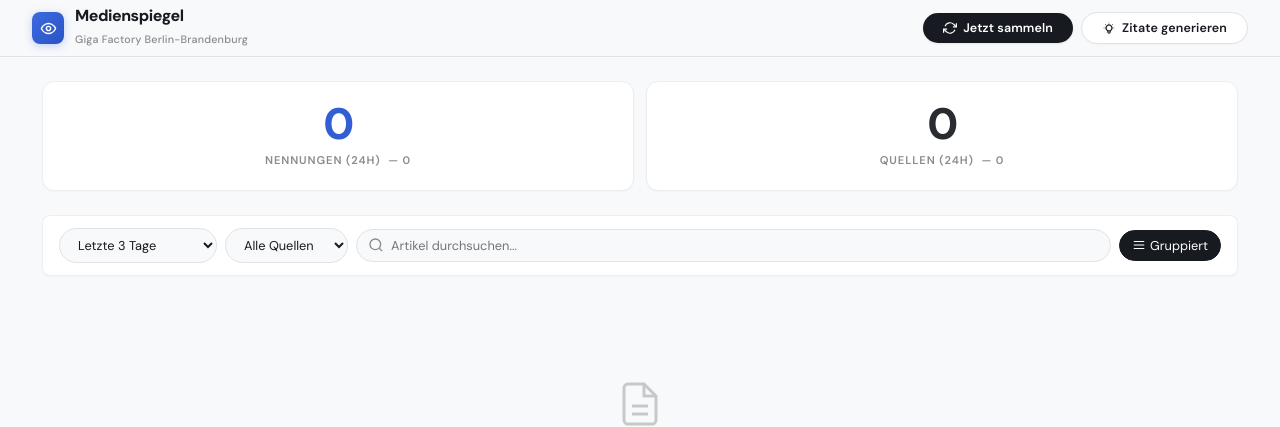
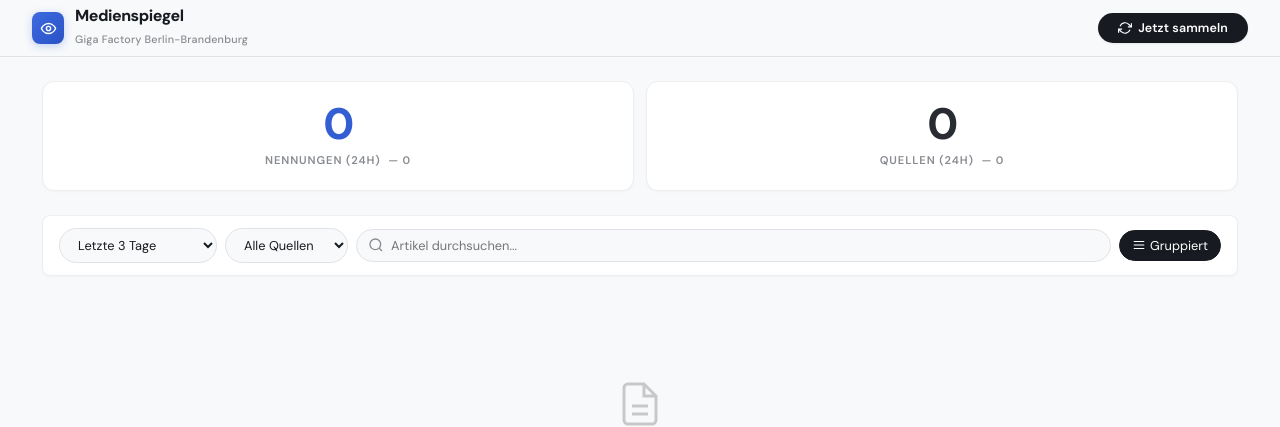
Before and after one commit to Luten-debug/medienspiegel, a Flask app: page / in a window 1280 px wide. Shown: the top 427 px of the page. Run offline with Flask 2, Linux system fonts and the light colour scheme; data that the repository does not hold is empty; some libraries are stand-ins or nearby versions.

Commit message:
fix: scroll animation conflict + meta-comment cleanup + remove quote button

```diff
--- a/app/templates/base.html
+++ b/app/templates/base.html
@@ -32,13 +32,6 @@
                     <svg width="16" height="16" viewBox="0 0 24 24" fill="none" stroke="currentColor" stroke-width="2"><path d="M23 4v6h-6"/><path d="M1 20v-6h6"/><path d="M3.51 9a9 9 0 0114.85-3.36L23 10M1 14l4.64 4.36A9 9 0 0020.49 15"/></svg>
                     Jetzt sammeln
                 </button>
-                <button class="btn btn-secondary"
-                        hx-post="/api/summarize"
-                        hx-target="#mail-status"
-                        hx-swap="innerHTML">
-                    <svg width="16" height="16" viewBox="0 0 24 24" fill="none" stroke="currentColor" stroke-width="2"><path d="M9.663 17h4.674M12 3v1m6.364 1.636l-.707.707M21 12h-1M4 12H3m3.343-5.657l-.707-.707m2.828 9.9a5 5 0 117.072 0l-.548.547A3.374 3.374 0 0014 18.469V19a2 2 0 11-4 0v-.531c0-.895-.356-1.754-.988-2.386l-.548-.547z"/></svg>
-                    Zitate generieren
-                </button>
             </div>
         </div>
     </header>
```
